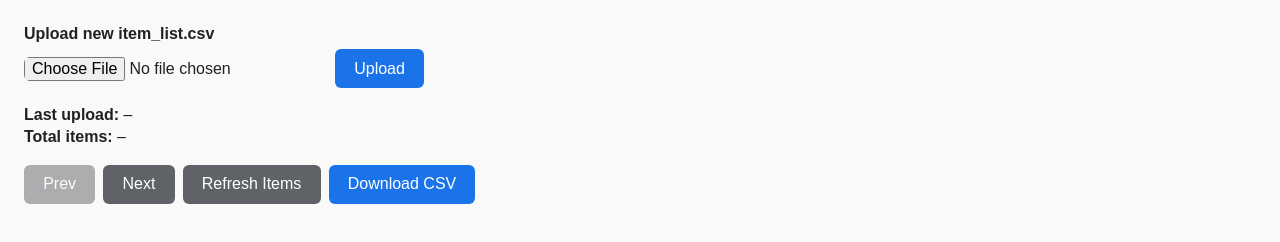
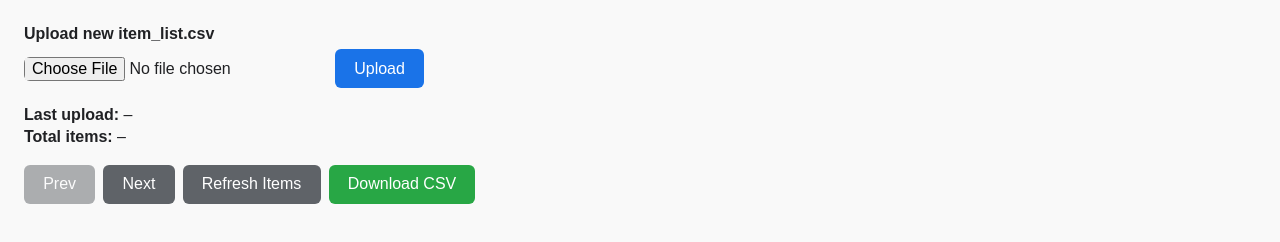
Before and after one commit to KarshBa/ITEM_LIST_HANDLER, a website: page public/index.html in a window 1280 px wide. Shown: the part 78-320 px from the top of the page. Drawn offline with Linux system fonts and the light colour scheme; no server answers.

Commit message:
Update style.css

```diff
--- a/public/style.css
+++ b/public/style.css
@@ -18,6 +18,11 @@ button:disabled{opacity:.5;cursor:not-allowed;}
 button:hover{
   background:#1666d0; /* ≈10 % darker than #1a73e8 */
 }
+button.success{
+  background:#28a745;
+  color:#fff;
+}
+button.success:hover{ background:#23923d; }
 table{
   width:100%;
   margin-left:0;
```
